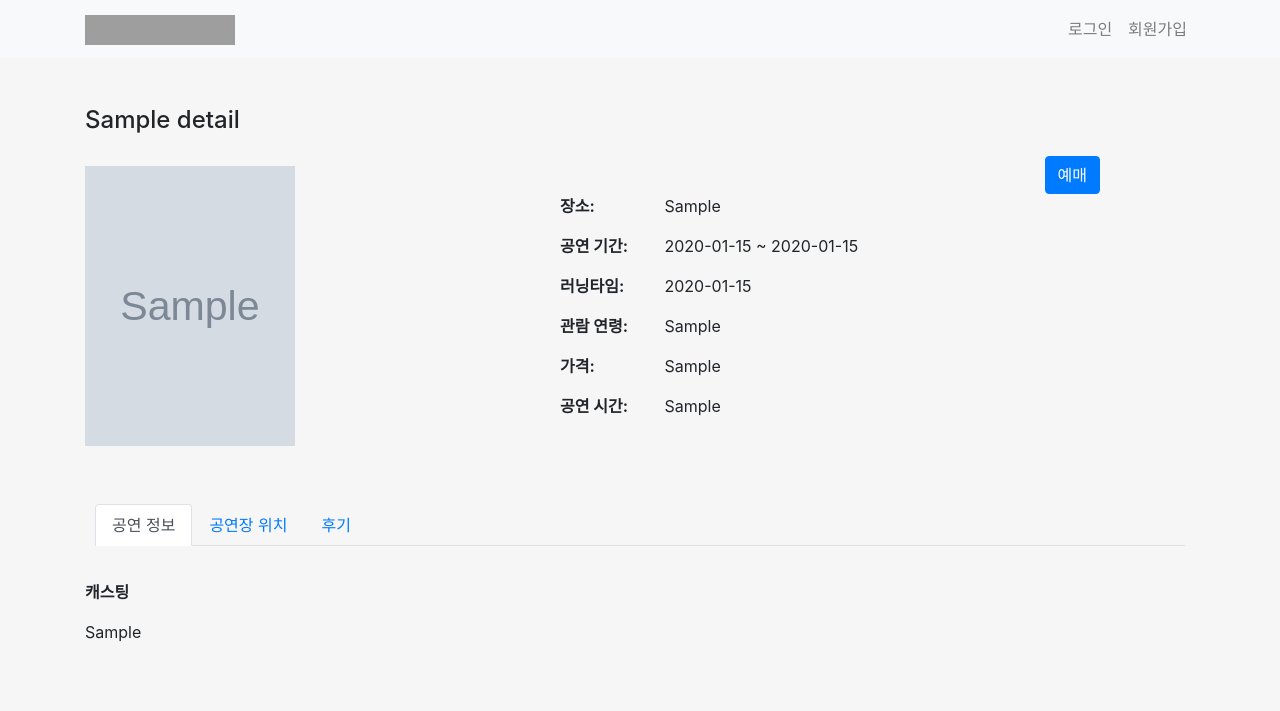
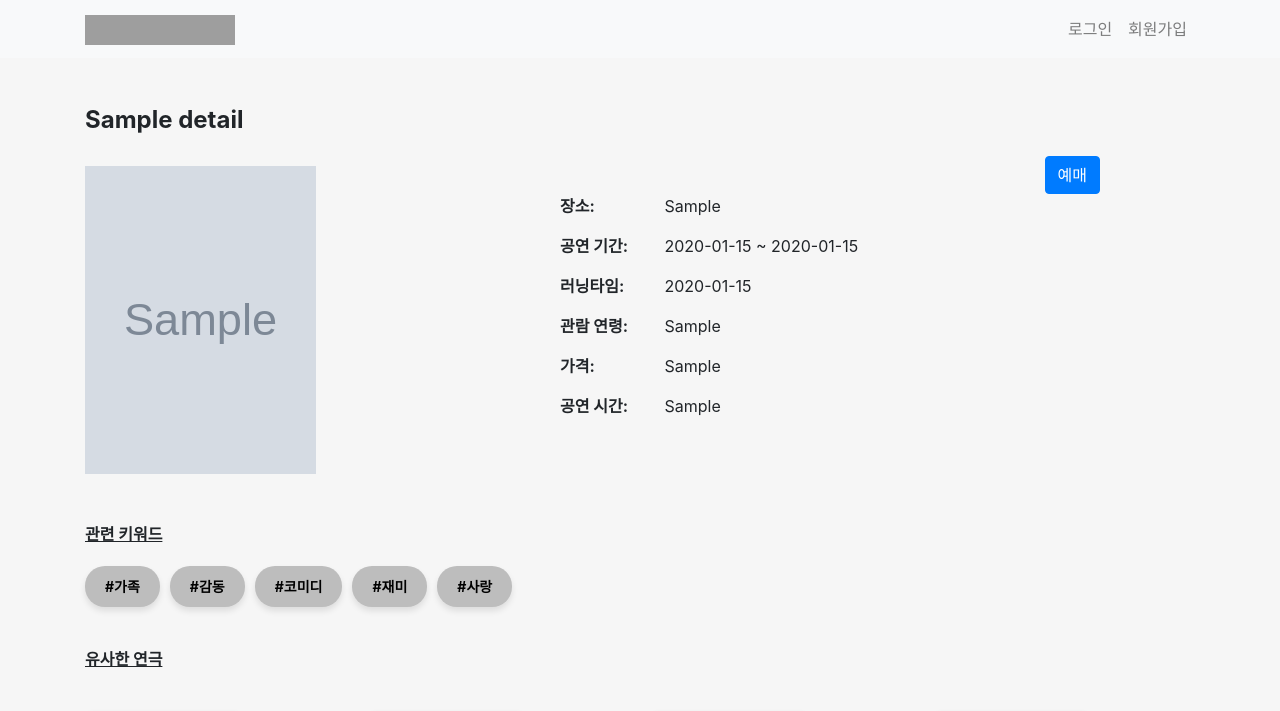
Before and after one commit to DaYeong-tasha/conch-of-theater, a Django app: page /plays/play/1/ in a window 1280 px wide. Shown: the top 711 px of the page. Run offline with Django 5.2, Linux system fonts and the light colour scheme; tables that the repository leaves empty hold one stand-in row (values such as "Sample post"); grey boxes marked "Sample" are stand-in pictures; some libraries are stand-ins or nearby versions; grey boxes are pictures that could not be loaded.

Commit message:
:sparkles:연극 상세페이지- 키워드 버튼 + 유사연극 섹션 추가(껍데기만 O 기능 작동X 추후 연결 필요)

```diff
--- a/templates/plays/play_detail.html
+++ b/templates/plays/play_detail.html
@@ -8,7 +8,7 @@
     <div class="row">
         <!-- 왼쪽 섹션 -->
         <div class="col-md-5">
-            <h4>{{ play_detail.play_name }}</h4><br>
+            <h4><strong>{{ play_detail.play_name }}</strong></h4><br>
             <img src="{{ play_detail.play_poster }}" alt="포스터 이미지" class="img-fluid">
         </div>
         <!-- 오른쪽 섹션 -->
@@ -19,13 +19,43 @@
             <div class="play-detail">
                 <p><strong>장소:</strong> {{ play_detail.theater_nm }}</p>
                 <p><strong>공연 기간:</strong> {{ play_detail.play_strdate }} ~ {{ play_detail.play_enddate }}</p>
-                <p><strong>러닝타임: </strong> {{ play_detail.play_runtime }}</p>
-                <p><strong>관람 연령:</strong> {{ play_detail.play_age }}</p>
-                <p><strong>가격:</strong> {{ play_detail.play_guidance }}</p>
-                <p><strong>공연 시간:</strong> {{ play_detail.dtguidance }}</p>
+                <p><strong>러닝타임: </strong> {{ play_detail.play_runtime|default:"정보 없음" }}</p>
+                <p><strong>관람 연령:</strong> {{ play_detail.play_age|default:"정보 없음" }}</p>
+                <p><strong>가격:</strong> {{ play_detail.play_guidance|default:"정보 없음" }}</p>
+                <p><strong>공연 시간:</strong> {{ play_detail.dtguidance|default:"정보 없음" }}</p>
             </div>
         </div>
+
+
     </div><br><br>
+<!-- 키워드 버튼 섹션 -->
+    <p class="thick02">관련 키워드</p>
+    <div class="keyword-buttons">
+        <button class="btn btn-outline-primary">#가족</button>
+        <button class="btn btn-outline-primary">#감동</button>
+        <button class="btn btn-outline-primary">#코미디</button>
+        <button class="btn btn-outline-primary">#재미</button>
+        <button class="btn btn-outline-primary">#사랑</button>
+    </div>
+
+    <!-- 유사 연극 섹션 -->
+    <p class="thick02">유사한 연극</p>
+    <div class="section">
+        <div class="play-grid">
+            <div class="play-card">
+                <img src="{% static 'images/poster1.jpg' %}" alt="연극 포스터 1" class="poster-image">
+            </div>
+            <div class="play-card">
+                <img src="{% static 'images/poster2.jpg' %}" alt="연극 포스터 2" class="poster-image">
+            </div>
+            <div class="play-card">
+                <img src="{% static 'images/poster3.jpg' %}" alt="연극 포스터 3" class="poster-image">
+            </div>
+            <div class="play-card">
+                <img src="{% static 'images/poster4.jpg' %}" alt="연극 포스터 4" class="poster-image">
+            </div>
+        </div>
+    </div>
 
     <!-- nav tabs -->
     <nav>
@@ -47,7 +77,7 @@
         {% if play_detail.styurls_1 or play_detail.styurls_2 or play_detail.styurls_3 or play_detail.styurls_4 %}
         <div class="tab-pane fade show active" id="play-info">
             <br><p class="thick">캐스팅</p>
-            <p> {{ play_detail.play_forcast }}</p><br>
+            <p> {{ play_detail.play_forcast|default:"정보 없음" }}</p><br>
 
             <br><p class="thick">연극 상세</p>
             {% if play_detail.styurls_1 %}
@@ -131,6 +161,15 @@
       font-weight: bold;
     }
 
+    p.thick02 {
+        font-weight: bold;
+        display: block; /* 줄바꿈을 위해 block 요소로 변경 */
+        margin-bottom: 10px; /* 아래 여백 추가 */
+        text-decoration: underline;
+    }
+
+
+
     .play-detail strong {
         display: inline-block;
         width: 100px;
@@ -138,8 +177,8 @@
     }
 
     .img-fluid {
-        width: 210px;
-        height: 280px;
+        width: 231px;
+        height: 308px;
         object-fit: cover;
     }
 
@@ -216,14 +255,97 @@
         color: #333;
     }
 
+.keyword-buttons {
+    display: flex;
+    flex-wrap: wrap;
+    gap: 10px;
+    margin-bottom: 40px;
+    margin-top: 20px;
+}
+
+.keyword-buttons .btn {
+    border-radius: 20px;
+    padding: 10px 20px;
+    font-size: 14px;
+    font-weight: bold;
+    color: black;
+    background-color: #BDBDBD;
+    border: none;
+    box-shadow: 0 4px 6px rgba(0, 0, 0, 0.1);
+    transition: background-color 0.3s, transform 0.3s;
+}
+
+.keyword-buttons .btn:hover {
+    background-color: #D1B2FF;
+    transform: translateY(-2px);
+}
+
+.keyword-buttons .btn:active {
+    background-color: #D1B2FF;
+    transform: translateY(0);
+}
 
 
+/* 유사 연극 */
+.poster-image {
+    width: 100%;
+    height: 100%;
+    object-fit: cover;
+    border-radius: 8px;
+}
+
+.section {
+    margin: 40px 0;
+}
+
+.section h3+.play-grid {
+    margin-top: 30px;
+}
+
+.play-grid {
+    display: grid;
+    grid-template-columns: repeat(4, 1fr);
+    gap: 20px;
+    margin-bottom: 30px;
+}
+
+/* 포스터 카드 스타일 */
+.play-card {
+    width: 60%;
+    height: 100%; /* 수정X */
+    aspect-ratio: 3/4;
+    background: #eee;
+    border-radius: 8px;
+    overflow: hidden;
+    box-shadow: 0 2px 4px rgba(0, 0, 0, 0.1);
+    transition: transform 0.2s;
+}
+
+.play-card:hover {
+    transform: translateY(-5px);
+}
+
+@media (max-width: 768px) {
+    .play-grid {
+        grid-template-columns: repeat(2, 1fr);
+    }}
 
 </style>
 
 <!-- 카카오맵 API 스크립트 -->
 <script type="text/javascript" src="//dapi.kakao.com/v2/maps/sdk.js?appkey={{ KAKAO_MAP_API_KEY }}&libraries=services,geocoder"></script>
 <script>
+
+    document.addEventListener('DOMContentLoaded', function() {
+    const buttons = document.querySelectorAll('.keyword-buttons .btn');
+    buttons.forEach(button => {
+        button.addEventListener('click', function() {
+            buttons.forEach(btn => btn.style.backgroundColor = ''); // 다른 버튼의 배경색 초기화
+            this.style.backgroundColor = '#D1B2FF'; // 클릭된 버튼의 배경색 변경
+        });
+    });
+});
+
     document.addEventListener('DOMContentLoaded', function() {
     // 예매 모달 초기 상태 설정
     document.getElementById('bookingModal').style.display = 'none';
```
